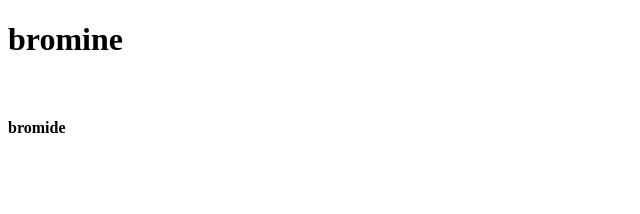
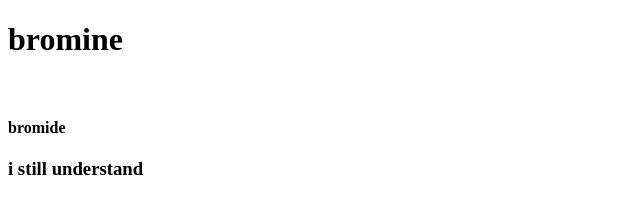
Before and after one commit to justaustinm/new-file-, a plain HTML site: page index.html in a window 1280 px wide. Shown: the whole page, without its empty margins (0-640 px from the left). Drawn offline with Linux system fonts and the light colour scheme.

Commit message:
check changes

```diff
--- a/index.html
+++ b/index.html
@@ -9,5 +9,6 @@
     <h1>bromine</h1>
     <br>
     <h4>bromide</h4>
+  <h3>i still understand</h3>
  </body>
  </html>
```
